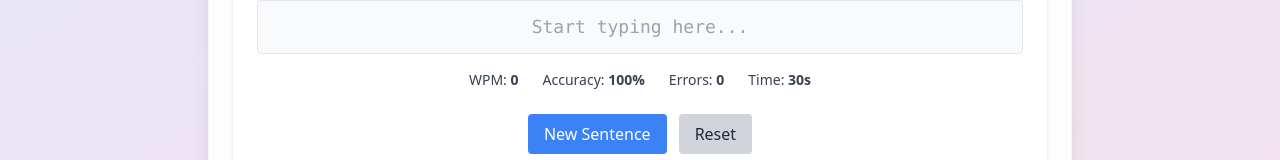
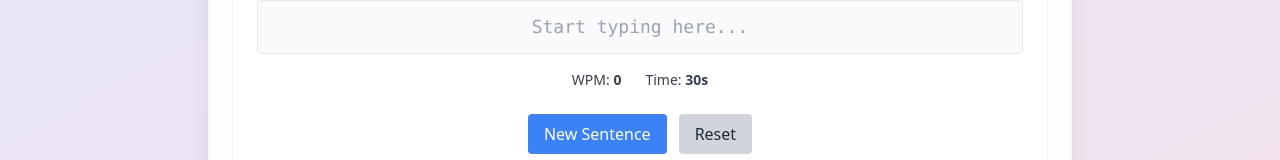
Before and after one commit to rishi-tiwari023/rishis-typing-lab, a React (Create React App) app: page /#/test in a window 1280 px wide. Shown: the part 535-695 px from the top of the page. Built offline with nearby package versions, Linux system fonts and the light colour scheme; no server answers.

Commit message:
(typing box) removed accuracy and error details

```diff
--- a/src/components/TypingBox.jsx
+++ b/src/components/TypingBox.jsx
@@ -124,8 +124,6 @@ const TypingBox = () => {
         />
         <div className="flex justify-center gap-6 text-sm">
           <span className="text-gray-700 dark:text-gray-300">WPM: <b>{wpm}</b></span>
-          <span className="text-gray-700 dark:text-gray-300">Accuracy: <b>{accuracy}%</b></span>
-          <span className="text-gray-700 dark:text-gray-300">Errors: <b>{errors}</b></span>
           <span className="text-gray-700 dark:text-gray-300">Time: <b>{remainingSeconds ?? duration}s</b></span>
           {isComplete && <span className="text-green-600 dark:text-green-400 font-semibold">Completed!</span>}
         </div>
```
